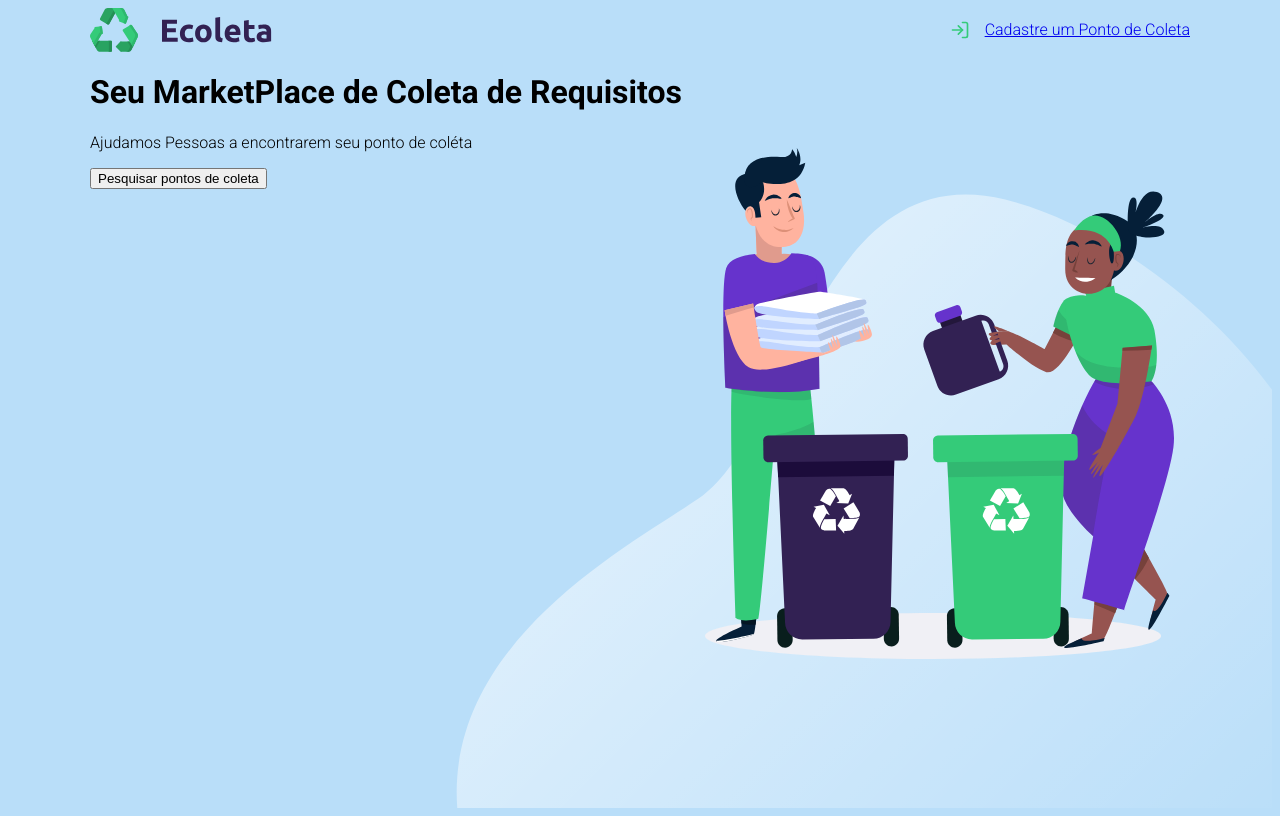
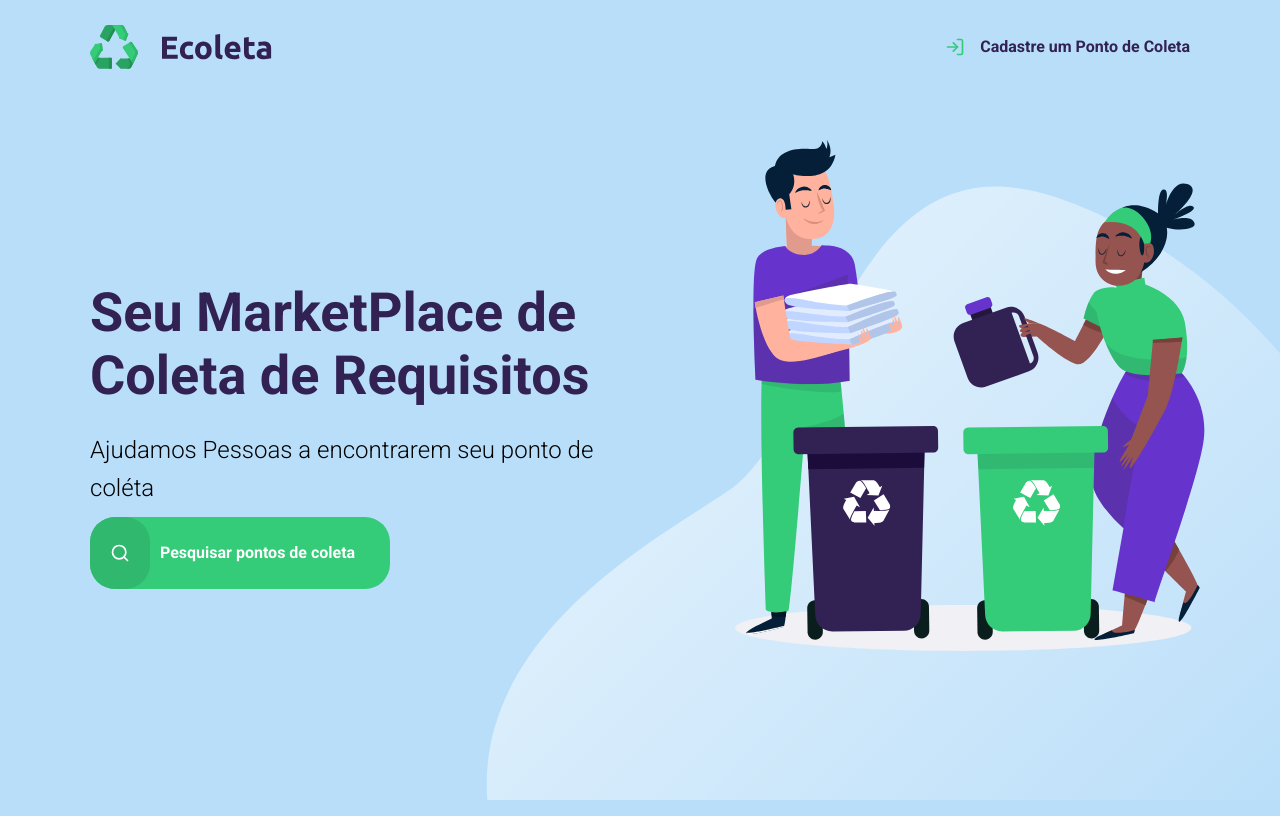
Before and after one commit to Gabrielfsg/ecoleta, a plain HTML site: page index.html in a window 1280 px wide. Drawn offline with Linux system fonts and the light colour scheme.

Commit message:
Finalizando Home Page

```diff
--- a/index.html
+++ b/index.html
@@ -7,7 +7,7 @@
     <title>Ecoleta</title>
     <link rel="preconnect" href="https://fonts.gstatic.com">
     <link href="https://fonts.googleapis.com/css2?family=Roboto:wght@300;700&display=swap" rel="stylesheet">
-    <link rel="stylesheet" href="/styles/main.css">
+    <link rel="stylesheet" href="../ecoleta/styles/main.css">
 </head>
 <body>
     <div id="page-home">
@@ -17,10 +17,11 @@
           <a href="#">  <span></span>
             Cadastre um Ponto de Coleta</a>
         </header>
-
-        <h1>Seu MarketPlace de Coleta de Requisitos</h1>
-        <p>Ajudamos Pessoas a encontrarem seu ponto de coléta</p>
-        <button>Pesquisar pontos de coleta</button>
+        <main>
+            <h1>Seu MarketPlace de Coleta de Requisitos</h1>
+            <p>Ajudamos Pessoas a encontrarem seu ponto de coléta</p>
+            <a href="#"><span></span>Pesquisar pontos de coleta</a>
+        </main>
     </div>
 </div>
 
--- a/styles/main.css
+++ b/styles/main.css
@@ -1,11 +1,25 @@
+:root{
+    --title-color: #322153;
+    --button-color: #34cb79;
+}
+
+*{
+    margin: 0;
+    padding: 0;
+}
+
 html{
     font-family: 'Roboto', 'sans-serif';
 }
 
 body{
     background: #b9def9;
+    -webkit-font-smoothing: antialiased;
 }
 
+h1, h2, h3, h4, h5, h6{
+    color: var(--title-color);
+}
 
  /*Box Model */
 
@@ -14,23 +28,30 @@ body{
 #page-home{
     height: 100vh;
     background: url('../assets/home-background.svg') no-repeat;
-    background-position: 35vw bottom;
+    background-position: 38vw bottom;
 }
 
 #page-home header{
     display: flex;
     align-items: center;
     justify-content: space-between;
+    margin-top: 25px;
 }
 
 #page-home .content{
     width: 90%;
     max-width: 1100px;
     margin: 0 auto;
+    height: 100%;
+    display: flex;
+    flex-direction: column;
 }
 
 #page-home header a{
     display: flex;
+    text-decoration: none;
+    font-weight: 700;
+    color: var(--title-color);
 }
 
 #page-home header a span{
@@ -39,3 +60,81 @@ body{
     width: 20px;
     height: 20px;
 }
+
+#page-home main{
+    max-width: 560px;
+    flex: 1;
+    justify-content: center;
+    display: flex;
+    flex-direction: column;
+}
+
+#page-home h1{
+    font-size: 54px;
+}
+
+#page-home main p{
+    font-size: 24px;
+    line-height: 38px;
+    margin-top: 24px;
+}
+
+#page-home main a{
+    width: 100%;
+    max-width: 300px;
+    margin-top: 10px;
+    height: 72px;
+    display: flex;
+    align-items: center;
+    text-decoration: none;
+    background-color: var(--button-color);
+    text-align:center;
+    border-radius: 25px;
+    color: white;
+    font-weight: 1000;
+    transition: 400ms;
+}
+
+#page-home main a:hover{
+    background-color: #2fb86e;
+}
+
+#page-home main a span{
+    width: 60px;
+    height: 72px;
+    border-radius: 25px;
+    margin-right: 10px;
+    background-color: #2fb86e;
+    display: flex;
+    align-items: center;
+    justify-content: center;
+}
+
+#page-home main a span::after{
+    content: "";
+    background-image: url('../assets/search.svg');
+    width: 20px;
+    height: 20px;
+}
+
+@media (max-width: 900px) {
+    #page-home{
+        background-position-x: 70vw;
+    }
+
+    #page-home .content{
+        align-items: center;
+        text-align: center;
+    }
+
+    #page-home main{
+        align-items: center;
+    }
+
+    #page-home header a{
+        position: absolute;
+        bottom: 10px;
+        left: 50%;
+        transform: translateX(-50%);
+    }
+}
```
